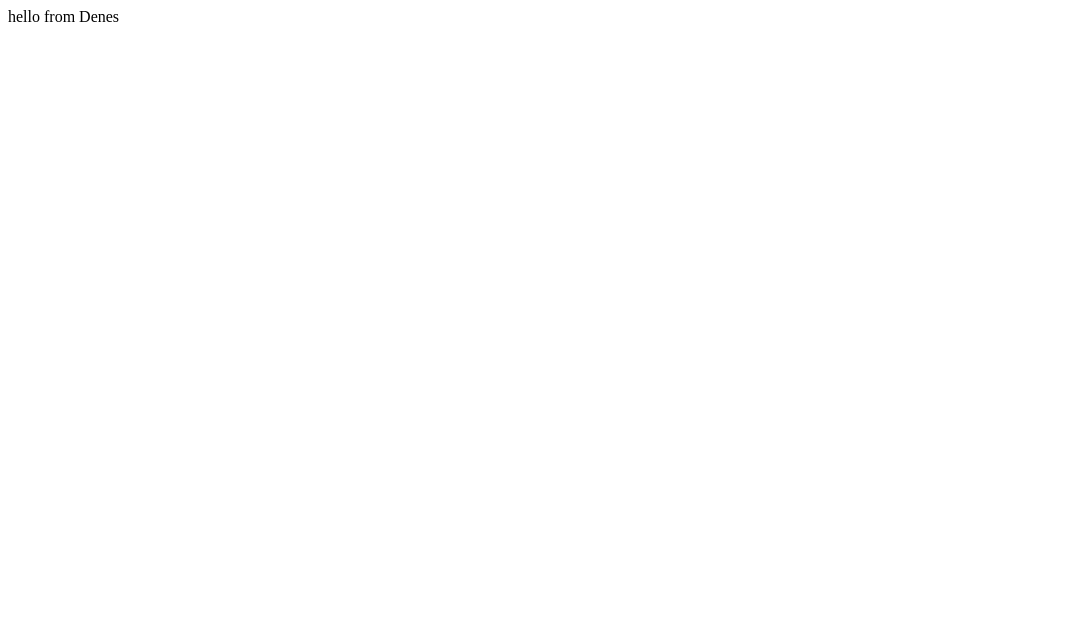
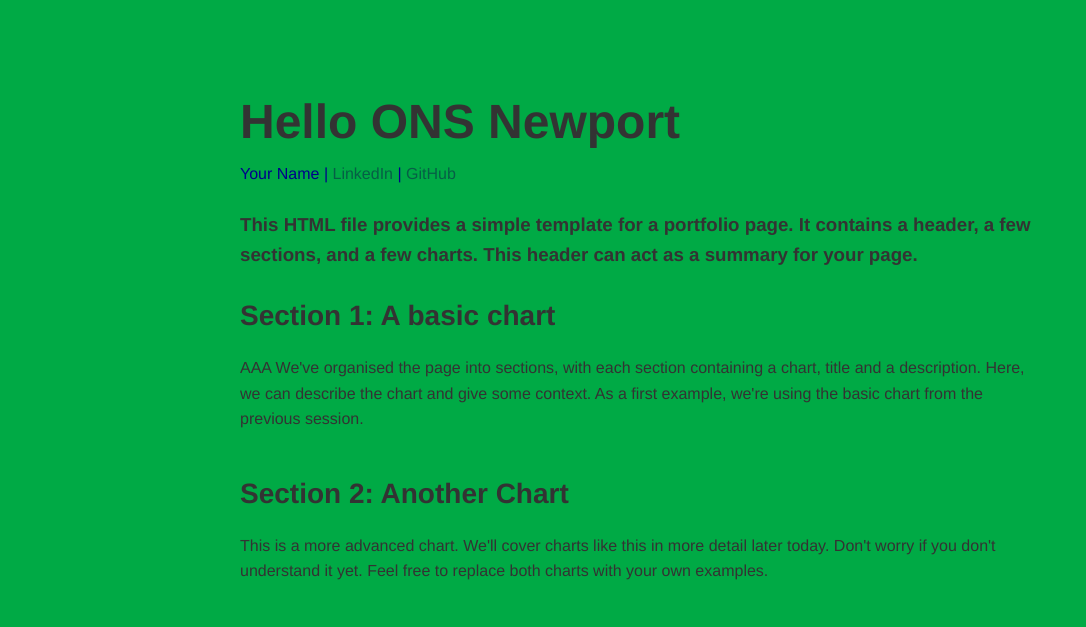
Before and after one commit to MCUser2024/MCUser2024.github.io, a plain HTML site: page index.html in a window 1280 px wide. Shown: the whole page, without its empty margins (0-1086 px from the left). Drawn offline with Linux system fonts and the light colour scheme; a script that the page names is missing.

Commit message:
Add files via upload

```diff
--- a/index.html
+++ b/index.html
@@ -1 +1,100 @@
-hello from Denes
+<!-- This HTML file provides a simple example of a portfolio page. It contains a header, a few sections, and a few charts. -->
+<!-- It works with the three css files in this folder: example1.css, example2.css and example3.css. -->
+<!-- The HTML file defines the structure of the page, and the CSS files define how it looks. -->
+<!-- The CSS examples are all designed to work with this page. Try swapping them out on line 29 and see what happens. -->
+
+<!-- Take a look around and make your own copy to adapt for your own use. -->
+
+<!-- This is a comment -->
+<!-- Comments are not displayed in the browser -->
+<!-- They can be used to leave notes in the code -->
+
+<!DOCTYPE html>
+<html>
+    <!-- HTML is heirarchial: tags like this define elements on the page.
+    Each tag does something different. For example:
+        - The <html> tag defines the whole document.
+        - The <h1> tag defines a large heading
+        - The <p> tag defines a paragraph
+        - Tags appear as an opening <div> and closing </div> pair
+    -->
+
+<head>
+    <!-- The head tag links to resources our page needs and defines information about it. Tags in the <head> aren't displayed on the page. -->
+
+    <!-- This is a link to a stylesheet which contains rules about how each element on the page should be defined-->
+    <!-- Try swapping example1.css to another, and take a look at example1.css to see if you understand it-->
+    <link rel="stylesheet" type="text/css" href="s2_example1.css">
+    <title>My Portfolio</title> <!-- The title displayed in the browser tab, not on the page itself -->
+
+    <!-- This is a link to the vega-lite which we're using to make graphs -->
+    <script src="https://cdn.jsdelivr.net/npm/vega@5"></script>
+    <script src="https://cdn.jsdelivr.net/npm/vega-lite@5"></script>
+    <script src="https://cdn.jsdelivr.net/npm/vega-embed@6"></script>
+</head>
+
+<body>
+<!-- The body tag contains the elements that visitors to our page will see. -->
+    <h1 style="margin-bottom: 0px;"> <!-- we can also style elements directly in the HTML by setting the style= atrribute of a tag. -->
+        <!-- This is a header, it is the largest text on the page -->
+         Hello ONS Newport
+    </h1>
+    <p style="margin-top: 0px; color: darkblue">
+        <!-- we're setting the margin to 0px so the header and authour name are close together -->
+        Your Name | <a href="https://www.linkedin.com/in/finnmcevoy/">LinkedIn</a> | <a
+            href="https://www.github.com/FM-ds">GitHub</a>
+    </p>
+    <h3>
+        This HTML file provides a simple template for a portfolio page. It contains a header, a few sections, and a few charts. This header can act as a summary for your page.
+    </h3>
+
+    <!-- We're organising the page into sections, with each section containing a chart, title and a description -->
+    <section>
+        <div class="chart-description">
+            <h2>Section 1: A basic chart</h2>
+            <p> <!-- This is a paragraph, it's the main way to display text on a web page -->
+                AAA We've organised the page into sections, with each section containing a chart, title and a description. Here, we can describe the chart and give some context.
+                As a first example, we're using the basic chart from the previous session.
+            </p>
+        </div>
+        <figure id="Location1"></figure> <!-- we give it an id so we can put a vega-lite graph here with VegaEmbed -->
+    </section>
+
+    <section>
+        <div class="chart-description"> <!-- we are grouping the title and description together so we can style them together -->
+            <h2>Section 2: Another Chart</h2>
+            <p> <!-- This is a paragraph, it's the main way to display text on a web page -->
+                This is a more advanced chart. We'll cover charts like this in more detail later today. Don't worry if you don't understand it yet.
+                Feel free to replace both charts with your own examples.
+            </p>
+        </div>
+        <figure id="Location2"></figure> <!-- we give it an id so we can put a vega-lite graph here with VegaEmbed -->
+    </section>
+
+    <!-- Do you want to add more sections? -->
+        <!-- Try copying pasting the section above -->
+        <!-- You'll need to change the id of the figure "<figure id="Location3"... -->
+        <!-- ... and add a new variable for the graph spec in the script at the bottom of the page -->
+
+
+    <!-- This is a script, it's a way to run JavaScript code on the page -->
+    <script>
+        // This is a comment in JavaScript - it's a different language to HTML and CSS
+
+        var figure_1_spec = "s2_chart1.json"; // We're storing the URL of the graph we want to display in a variable
+        var figure_2_spec = "https://raw.githubusercontent.com/EconomicsObservatory/courses/main/2/s2_chart2.json";
+
+        vegaEmbed('#Location1', figure_1_spec) // We're using the vegaEmbed function to put a graph in the element with id figure_1
+        vegaEmbed('#Location2', figure_2_spec)
+
+        // Do you want to add more graphs?
+        // try defining a new variable for figure_3_spec, adding VegaEmbed for Location3, and adding a new section in the HTML
+        // e.g.
+        // var figure_3_spec = ...
+        // vegaEmbed('#Location3', figure_3_spec)
+
+    </script>
+
+</body>
+
+</html>
--- /dev/null
+++ b/s2_example1.css
@@ -0,0 +1,63 @@
+/* This is the level 1 CSS file. If you include it in your portfolio, it'll provide some clean and basic styling */
+/* for your page. Feel free to experiment with the values, or copy them into a new file and use that instead. */
+
+/* These are comments in CSS. Comments don't do anything except explain your working to make code easier to understand. */
+
+
+body { /* We can style any HTML element by using its name - here we're styling the body */
+  /* We want text that uses a clean sans-serif font, is usually 16px big and close to black */
+  font-family: 'Helvetica Neue', Helvetica, Arial, sans-serif;
+  font-size: 16px;
+  color: #333;
+  line-height: 1.6;
+  /* we want a white page, that's centered and not too wide */
+  background-color: #00aa45;
+  margin:0 auto;
+  max-width: 800px;
+  padding-top: 60px;
+}
+
+
+/* Headings */
+h1, h2, h3, h4, h5, h6 {
+  color: #333;
+  margin-top: 24px;
+  margin-bottom: 16px;
+  font-weight: 600;
+}
+
+/* We want the headings to be a little bigger than the paragraph text */
+h1 {
+  font-size: 3em;
+}
+
+h2 {
+  font-size: 1.75em;
+}
+
+/* Paragraph */
+p {
+  margin-bottom: 1em;
+  font-weight: 300;
+}
+
+section {
+  margin-bottom: 2.5em;  /* We want a little more space between sections */
+}
+
+/* Links */
+/* We want the links to be a little more visible  and a different color */
+a {
+  color: #065f46;
+  text-decoration: none;
+}
+
+a:hover {
+  text-decoration: underline;
+}
+
+/* Images */
+img {
+  max-width: 100%;
+  height: auto;
+}
```
